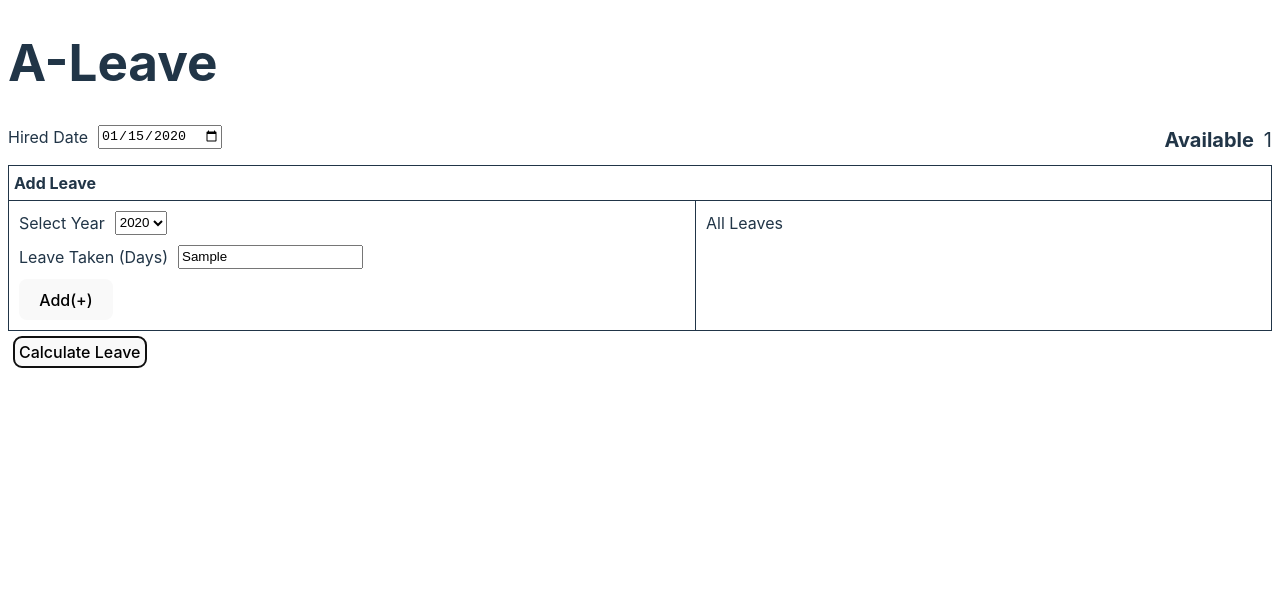
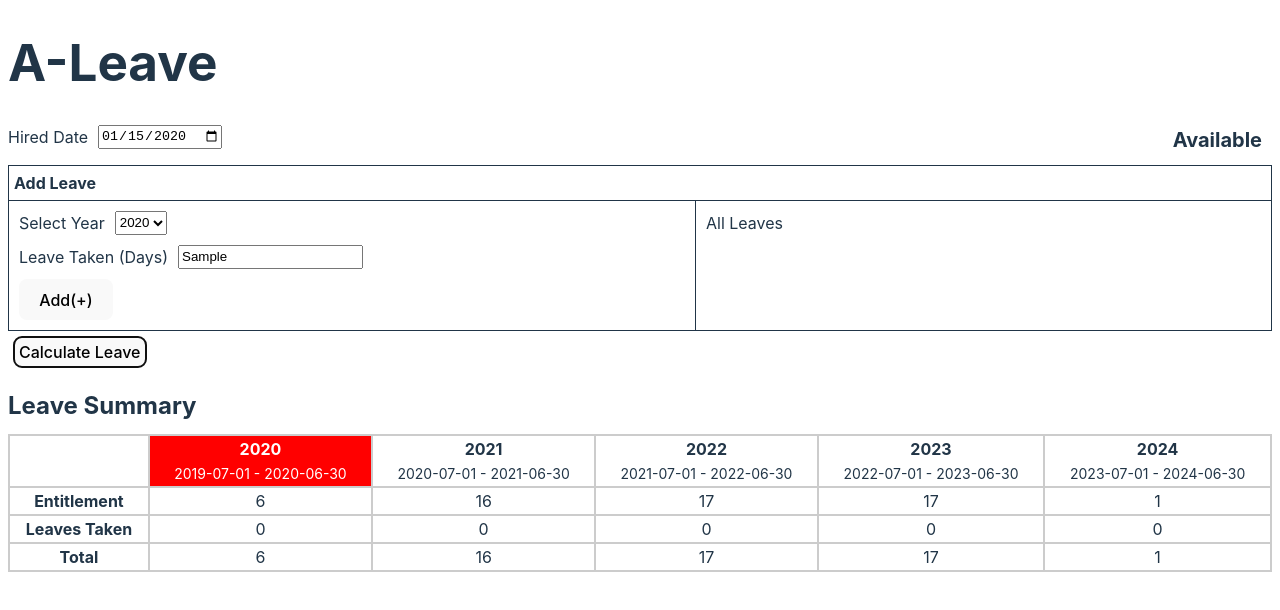
Before and after one commit to get0343/AnualLeave, a React (Vite) app: page / in a window 1280 px wide. Both pictures are taken after typing "2020-01-15", "Sample" into the empty fields and a click on the button "Calculate Leave". Shown: the top 610 px of the page. Built offline with nearby package versions, Linux system fonts and the light colour scheme.

Commit message:
Leave summary functionality added

```diff
--- a/src/CalcAnualLeave.jsx
+++ b/src/CalcAnualLeave.jsx
@@ -1,5 +1,6 @@
+import { th } from "date-fns/locale";
 import moment from "moment/moment";
-import { useRef } from "react";
+import { useEffect, useRef } from "react";
 import { useState } from "react";
 
 const CalcAnualLeave = () => {
@@ -8,6 +9,8 @@ const CalcAnualLeave = () => {
     const [leavesTaken, setLeavesTaken] = useState([]);
     const [available, setAvailable] = useState(null);
     const [emp_hired_date, setEmpHiredDate] = useState();
+    const [leaves, setLeaves] = useState([]);
+    const [expired_years, setExpiredYears] = useState([]);
 
     const leave_year = useRef();
     const leave_taken = useRef();
@@ -22,6 +25,10 @@ const CalcAnualLeave = () => {
     let initial_entitlement = 0; //this is the initial number of days the employee will be have every new fiscal year entered. not the total available anual leave.
 
     let today = moment().format('YYYY-MM-DD');
+
+    // useEffect(()=>{
+    //     console.log(leaves);
+    // },[leaves])
 
     /**
      * a function that will calculate the duration between two dates
@@ -56,7 +63,108 @@ const CalcAnualLeave = () => {
         return result;
     }
 
-    const generateAnualLeaves = (start_year, hired_date) => {
+    const expirePreviousFisalYearLeave = (start_year) => {
+        console.log(start_year);
+        console.log(leaves.length);
+        leaves.forEach(leave => {
+            console.log(leave);
+            if(parseInt(leave.year.name) == parseInt(start_year)){
+                leave.expire = true;
+                console.log("yes");
+                console.log(leave);
+                setLeaves(prev => [...prev, leave]);
+            }
+        });
+    }
+
+    const generateAnualLeaves = (start_year) => {
+        let start_fyear;
+        let end_fyear;
+        let exp_y = [];
+        let dec = 2;
+
+        while(true){
+            let leave = {
+                year:{
+                    name:'',
+                    fiscal_year_start:null,
+                    fiscal_year_end:null,
+                    id:null,
+                },
+                entitlement:null,
+                leaves_taken:null,
+                expire:false,
+            };
+
+            start_fyear = moment(`${(start_year - 1)}-07-01`).format('YYYY-MM-DD'); // gets the given year start of fiscal year
+            end_fyear = moment(`${start_year}-06-30`).format('YYYY-MM-DD'); // gets the given end of fiscal year
+
+            ltaken = getLeaveTaken(start_year)?.taken;
+            ltaken = ltaken ? ltaken : 0;
+
+            if(fyear_count == 0){
+                if(moment(emp_hired_date).isBetween(start_fyear, end_fyear)){
+                    let worked_month = calculateDateDiff(emp_hired_date, end_fyear)[1];
+                    initial_entitlement = Math.floor(default_entitlement / 12 * worked_month); //the initial entitlement will be not the full year entitlement. it is calculated for the number of months worked
+
+
+                    leave.year.name = start_year;
+                    leave.year.fiscal_year_start = start_fyear;
+                    leave.year.fiscal_year_end = end_fyear;
+                    leave.leaves_taken = ltaken;
+                    leave.year.id = fyear_count;
+                    leave.entitlement = initial_entitlement;
+
+                    setLeaves(prev => [...prev, leave]);
+                    start_year += 1;
+                    fyear_count += 1;
+                } else {
+                    start_year += 1;
+                }
+            } else {
+
+                leave.year.name = start_year;
+                    leave.year.fiscal_year_start = start_fyear;
+                    leave.year.fiscal_year_end = end_fyear;
+                    leave.leaves_taken = ltaken;
+                    leave.year.id = fyear_count;
+
+               /**
+                * check if today is the last fiscal year and break the loop. also, calculate the last
+                * remaining anual leaves for until the current day of the last fiscal year
+                */
+                if(moment(today).isBetween(start_fyear, end_fyear)){
+                    if(fyear_count % 2 == 0) { // every 2 years add 1 day and also expire any previous year remaining leave days.
+                        increment_days += 1;
+                    }
+
+                    let worked_month = calculateDateDiff(start_fyear, today)[1];
+                    worked_month = worked_month == 0 ? 1 : worked_month; // to avoid multiplication by zero
+                    initial_entitlement = Math.floor((default_entitlement + increment_days) / 12 * worked_month);
+                    leave.entitlement = initial_entitlement;
+                    setLeaves(prev => [...prev, leave]);
+                    break;
+                }
+
+                if(fyear_count % 2 == 0) { // every 2 years add 1 day and also expire any previous year remaining leave days.
+                    increment_days += 1;
+                    initial_entitlement = default_entitlement + increment_days;
+                    leave.entitlement = initial_entitlement;
+
+                    exp_y.push(fyear_count - dec);
+                    dec += 1;
+
+                } else {
+                    initial_entitlement = default_entitlement + increment_days;
+                    leave.entitlement = initial_entitlement;
+                }
+                setLeaves(prev => [...prev, leave]);
+                start_year += 1;
+                fyear_count += 1;
+            }
+
+        }
+        setExpiredYears(exp_y);
 
     }
 
@@ -161,11 +269,15 @@ const CalcAnualLeave = () => {
     }
 
     const handleLeaveCalc = () => {
-        const result =  getAnualLeaveRemaining(parseInt(moment(hiredDate).format('YYYY')));
-        setAvailable(result);
+        //const result =  getAnualLeaveRemaining(parseInt(moment(hiredDate).format('YYYY')));
+        //setAvailable(result);
+        setLeaves([]);
+        generateAnualLeaves(parseInt(moment(hiredDate).format('YYYY')));
+        console.log(expired_years);
     }
 
     return (
+        <>
         <div className="anual-leave">
             <h1>A-Leave</h1>
             <div className="header">
@@ -218,6 +330,56 @@ const CalcAnualLeave = () => {
                     <button className="calcLeave" onClick={handleLeaveCalc}>Calculate Leave</button>
                 </div>
         </div>
+
+        <div className="leave-summary">
+            <div className="title">Leave Summary</div>
+            {leaves.length > 0 ? (
+
+                <table>
+                    <thead>
+                        <tr>
+                        <th>&nbsp;</th>
+                            {leaves.map(l => {
+                                return (
+                                    <th className={expired_years.includes(parseInt(l.year.id)) ? 'expired' : ''}>
+                                        <span className="year">{l?.year.name}</span>
+                                        <span className="fyear">{l?.year.fiscal_year_start} - {l?.year.fiscal_year_end}</span>
+                                    </th>
+                                )
+                            })}
+                        </tr>
+                    </thead>
+                    <tbody>
+                        <tr>
+                            <th>Entitlement</th>
+                            {leaves?.map(l => {
+                                return (
+                                    <td key={l.year.id}>{l.entitlement}</td>
+                                )
+                            })}
+                        </tr>
+                        <tr>
+                            <th>Leaves Taken</th>
+                            {leaves?.map(l => {
+                                return (
+                                    <td key={l.year.id}>{l.leaves_taken}</td>
+                                )
+                            })}
+                        </tr>
+                        <tr>
+                            <th>Total</th>
+                            {leaves?.map(l => {
+                                return (
+                                    <td key={l.year.id}>{l.entitlement - l.leaves_taken}</td>
+                                )
+                            })}
+                        </tr>
+                    </tbody>
+                </table>
+            ) : ''}
+        </div>
+
+        </>
     )
 }
 
--- a/src/app.scss
+++ b/src/app.scss
@@ -74,3 +74,48 @@
         padding:5px;
     }
 }
+
+.leave-summary{
+    margin-top:20px;
+    >.title{
+        font-weight: bold;
+        font-size:24px;
+        margin-bottom: 10px;
+    }
+    table{
+        width:100%;
+        border:1px solid #ccc;
+        border-collapse: separate;
+        border-spacing: 0;
+
+        thead{
+            tr{
+                th{
+                    border:1px solid #ccc;
+                    text-align: center;
+                    &.expired{
+                        background-color: red;
+                        color:white;
+                    }
+                    .year{
+                        display: block;
+                    }
+
+                    .fyear{
+                        font-size:14px;
+                        font-weight: 400;
+                    }
+                }
+            }
+        }
+
+        tbody{
+            tr{
+                td,th{
+                    text-align: center;
+                    border:1px solid #ccc;
+                }
+            }
+        }
+    }
+}
```
